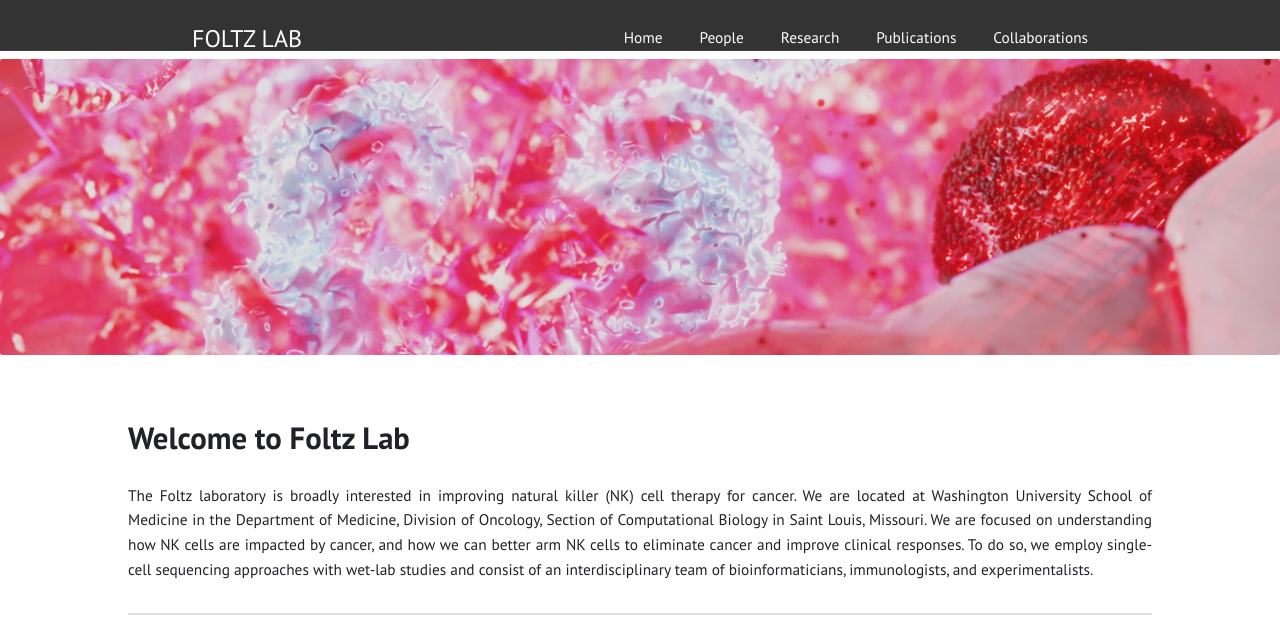
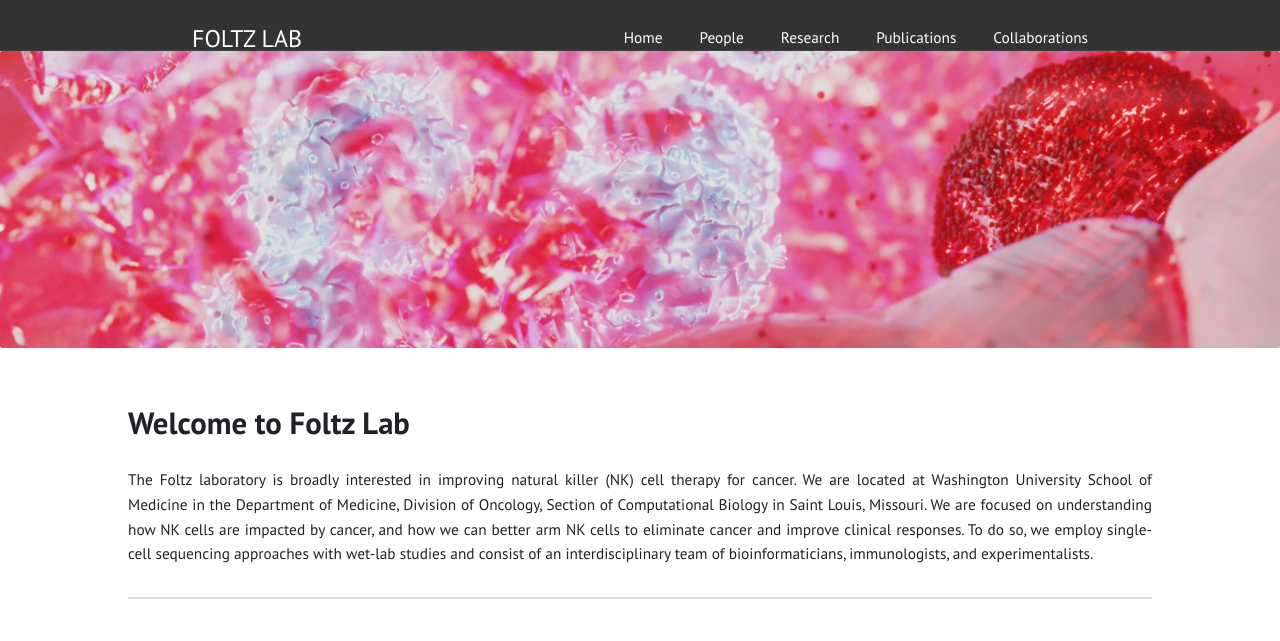
Before and after one commit to Foltz-Lab/Foltz-Lab.github.io, a Jekyll site: the page built from index.html, in a window 1280 px wide. Shown: the top 641 px of the page. Built offline with Jekyll 4.4.1, drawn with Linux system fonts in a browser that asks for light colours.

Commit message:
Update index.html

```diff
--- a/index.html
+++ b/index.html
@@ -6,7 +6,7 @@
 <!-- Full-Width Image Section -->
 <div style="margin: 0; padding: 0;">
 
-<img src="{{ '/images/NK_cells.jpg' | relative_url }}" alt="NK_cells" class="full-width-image" >
+<img src="{{ '/images/NK_cells.jpg' | relative_url }}" alt="NK_cells" class="full-width-image" style="margin: 0;" >
 
 </div>
 
```
